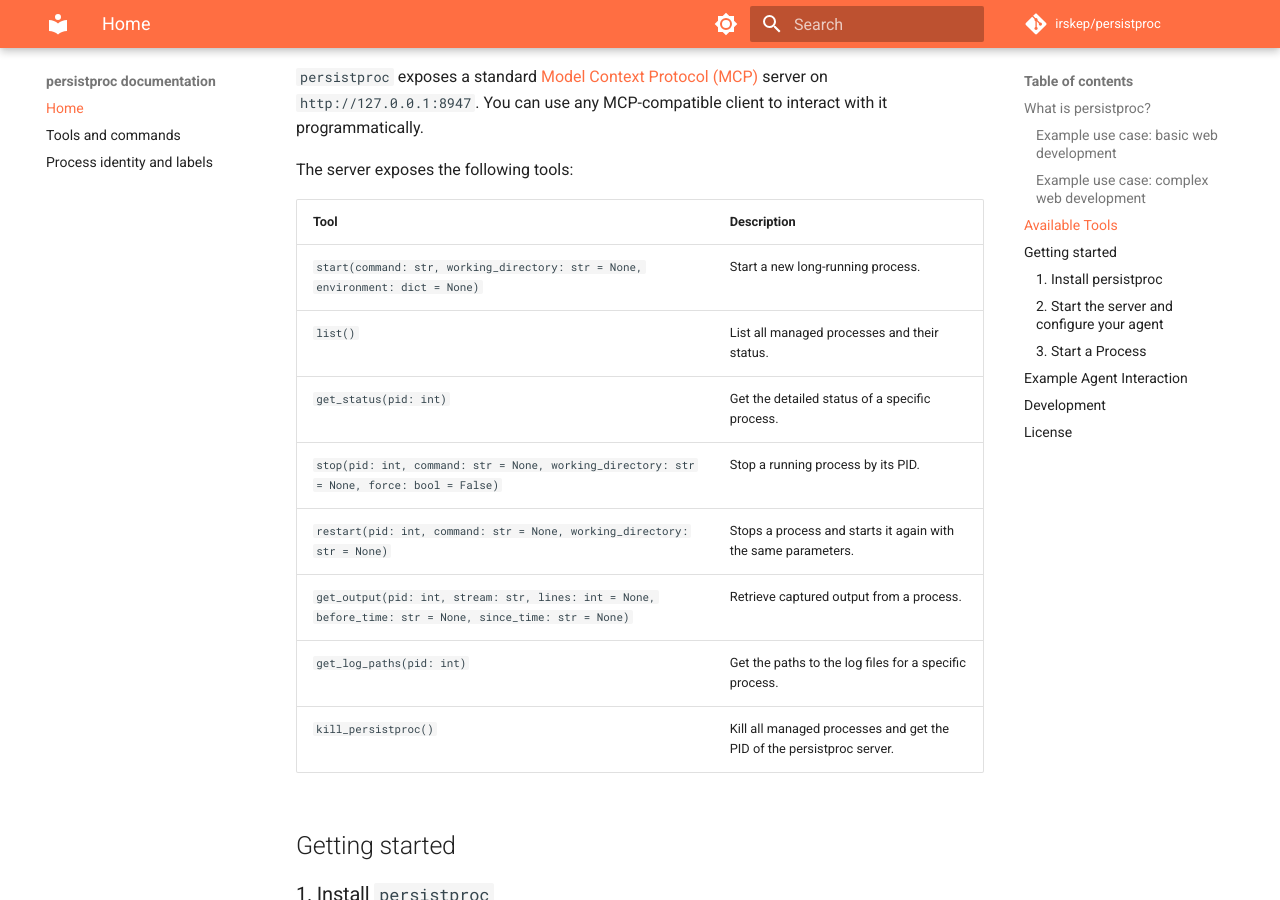
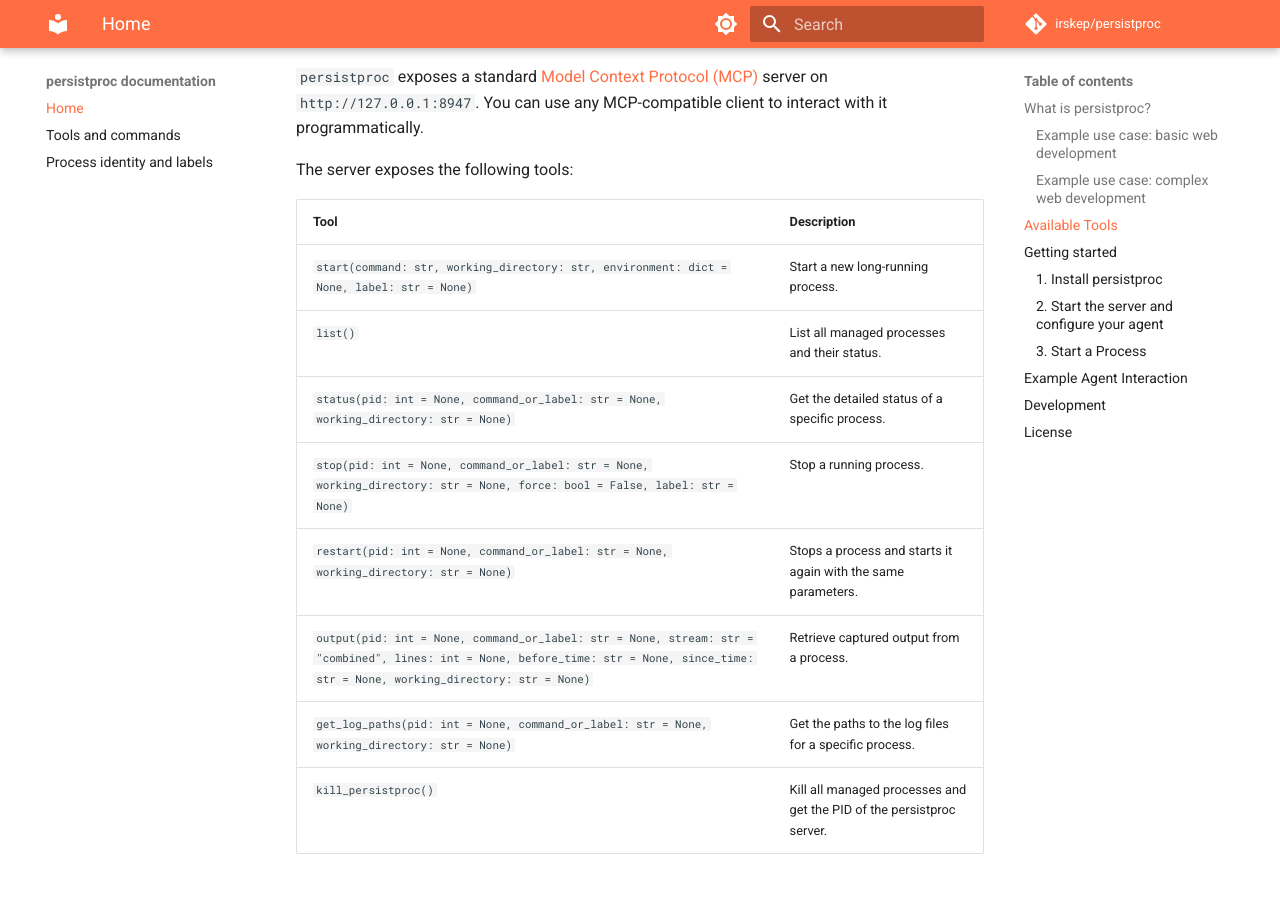
Before and after one commit to irskep/persistproc, an MkDocs documentation site: the page built from docs/index.md, in a window 1280 px wide and 900 px high, scrolled down 2656 px. Built offline with MkDocs 1.6.1 and Material for MkDocs 9.7.7, drawn with Linux system fonts in a browser that asks for light colours; comment, search, counter and statistics services are not loaded; the version menu is left out; some of the changed text lies outside the part shown.

Commit message:
[fix] Incorrect tool names in docs

```diff
--- a/docs/index.md
+++ b/docs/index.md
@@ -29,7 +29,7 @@
     PP <-->|"manages / logs"| NPM["npm run dev<br/>(web server)"]
     PP -.->|"streams output"| User
 
-    Agent[Cursor] -.->|"get_output()<br/>restart()"| PP
+    Agent[Cursor] -.->|"output()<br/>restart()"| PP
 
     style PP fill:#e1f5fe,stroke:#01579b,stroke-width:2px
     style NPM fill:#fff3e0,stroke:#e65100,stroke-width:2px
@@ -95,13 +95,13 @@
 
 | Tool | Description |
 | --- | --- |
-| `start(command: str, working_directory: str = None, environment: dict = None)` | Start a new long-running process. |
+| `start(command: str, working_directory: str, environment: dict = None, label: str = None)` | Start a new long-running process. |
 | `list()` | List all managed processes and their status. |
-| `get_status(pid: int)` | Get the detailed status of a specific process. |
-| `stop(pid: int, command: str = None, working_directory: str = None, force: bool = False)` | Stop a running process by its PID. |
-| `restart(pid: int, command: str = None, working_directory: str = None)` | Stops a process and starts it again with the same parameters. |
-| `get_output(pid: int, stream: str, lines: int = None, before_time: str = None, since_time: str = None)` | Retrieve captured output from a process. |
-| `get_log_paths(pid: int)` | Get the paths to the log files for a specific process. |
+| `status(pid: int = None, command_or_label: str = None, working_directory: str = None)` | Get the detailed status of a specific process. |
+| `stop(pid: int = None, command_or_label: str = None, working_directory: str = None, force: bool = False, label: str = None)` | Stop a running process. |
+| `restart(pid: int = None, command_or_label: str = None, working_directory: str = None)` | Stops a process and starts it again with the same parameters. |
+| `output(pid: int = None, command_or_label: str = None, stream: str = "combined", lines: int = None, before_time: str = None, since_time: str = None, working_directory: str = None)` | Retrieve captured output from a process. |
+| `get_log_paths(pid: int = None, command_or_label: str = None, working_directory: str = None)` | Get the paths to the log files for a specific process. |
 | `kill_persistproc()` | Kill all managed processes and get the PID of the persistproc server. |
 
 ## Getting started
@@ -151,7 +151,7 @@
     *   **Agent**: Identifies the correct process and calls `restart(pid=12345)`.
 
 *   **You**: "Show me any errors from the web server."
-    *   **Agent**: Calls `get_output(pid=12345, stream="stderr")` to retrieve the latest error logs.
+    *   **Agent**: Calls `output(pid=12345, stream="stderr")` to retrieve the latest error logs.
 
 ## Development
 
```
Also changed, not shown: README.md (+8 -8 lines).
